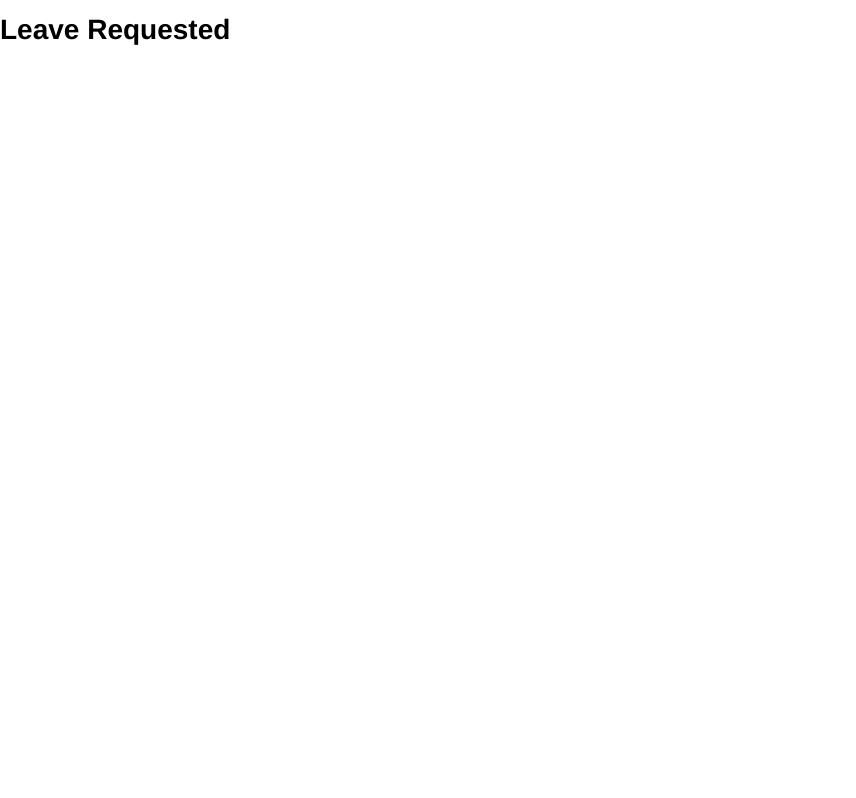
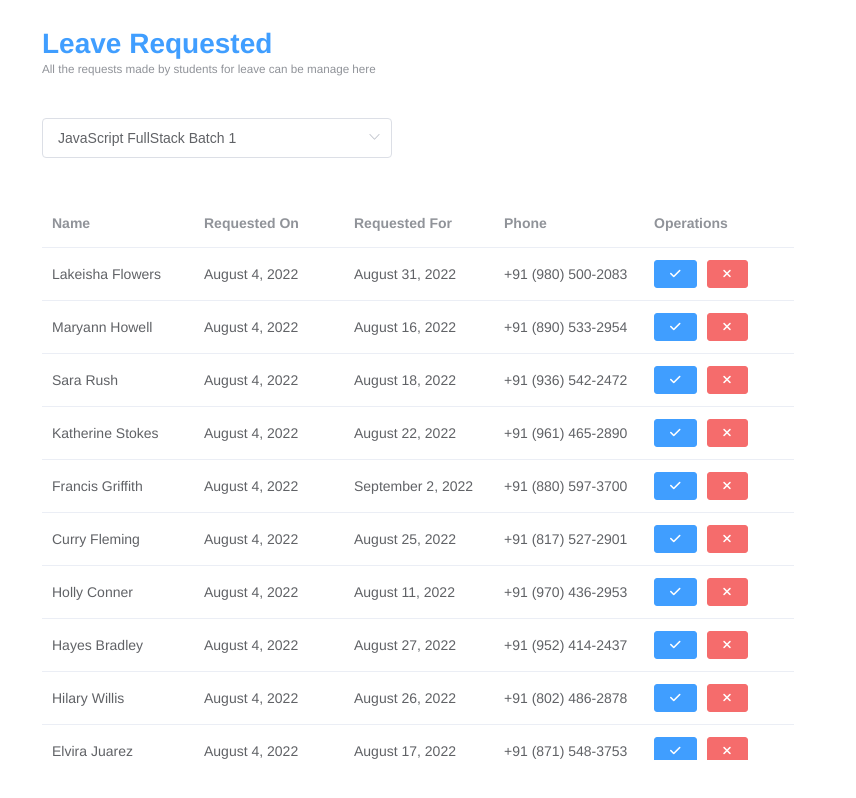
Before and after one commit to aftabMansoori/Request-System, a Vue app: page /leave-requested in a window 1280 px wide. Shown: the whole page, without its empty margins (0-856 px from the left). Built offline with nearby package versions, Linux system fonts and the light colour scheme.

Commit message:
added the leave requested page and intialised the admin calender page

```diff
--- a/src/Pages/Admin/AdminCalender.vue
+++ b/src/Pages/Admin/AdminCalender.vue
@@ -1,6 +1,6 @@
 <template>
   <section>
-    <h1>Calender</h1>
+    <h1 class="text-primary">Calender</h1>
   </section>
 </template>
 
@@ -10,4 +10,10 @@ export default {
 };
 </script>
 
-<style></style>
+<style scoped>
+section {
+  display: flex;
+  flex-direction: column;
+  padding: 0.7em 1em;
+}
+</style>
--- a/src/Pages/Admin/LeaveRequested.vue
+++ b/src/Pages/Admin/LeaveRequested.vue
@@ -1,13 +1,89 @@
 <template>
   <section>
-    <h1>Leave Requested</h1>
+    <header>
+      <h1 class="text-primary mb-none">Leave Requested</h1>
+      <small class="text-secondary"
+        >All the requests made by students for leave can be manage here</small
+      >
+    </header>
+
+    <div>
+      <div class="select-wrapper mt-4">
+        <BaseSelect :batches="batches" />
+      </div>
+
+      <div class="mt-4 table-wrapper">
+        <BaseTable :data="leavesRequested" />
+      </div>
+    </div>
   </section>
 </template>
 
 <script>
+import BaseSelect from "@/Components/Admin/BaseSelect.vue";
+import BaseTable from "@/Components/Admin/BaseTable.vue";
+
+import { RequestedLeaves } from "@/data/RequestedLeaveData";
+
 export default {
   name: "LeaveRequested",
+  components: { BaseSelect, BaseTable },
+
+  data() {
+    return {
+      batches: [
+        {
+          id: 0,
+          name: "JavaScript FullStack Batch 1",
+          value: "mevn-batch-1",
+        },
+        {
+          id: 1,
+          name: "JavaScript FullStack Batch 2",
+          value: "mevn-batch-2",
+        },
+        {
+          id: 2,
+          name: "DJANGO FullStack",
+          value: "django",
+        },
+        {
+          id: 3,
+          name: "UI/UX Developer",
+          value: "ui-ux",
+        },
+      ],
+      leavesRequested: [...RequestedLeaves],
+    };
+  },
 };
 </script>
 
-<style></style>
+<style scoped>
+section {
+  padding: 1em 3em;
+  width: 90%;
+}
+
+.select-wrapper {
+  display: flex;
+  justify-content: start;
+}
+
+.table-wrapper {
+  height: 70vh;
+  overflow: auto;
+}
+
+@media (max-width: 768px) {
+  section {
+    padding: 1em;
+    overflow: auto;
+  }
+
+  header {
+    text-align: center;
+    margin-bottom: 2em;
+  }
+}
+</style>
--- /dev/null
+++ b/src/data/RequestedLeaveData.js
@@ -0,0 +1,184 @@
+const RequestedLeaves = [
+  {
+    _id: "62ec30c768227116f05bded7",
+    name: "Lakeisha Flowers",
+    email: "lakeishaflowers@zilla.com",
+    phone: "+91 (980) 500-2083",
+    requestedOn: "Fri Aug 05 2022 02:19:11 GMT+0530 (India Standard Time)",
+    startDate: "Wed Aug 31 2022 15:18:45 GMT+0530 (India Standard Time)",
+    endDate: "Tue Sep 06 2022 12:13:16 GMT+0530 (India Standard Time)",
+  },
+  {
+    _id: "62ec30c7cbf11105e11b60da",
+    name: "Maryann Howell",
+    email: "maryannhowell@zilla.com",
+    phone: "+91 (890) 533-2954",
+    requestedOn: "Fri Aug 05 2022 02:19:11 GMT+0530 (India Standard Time)",
+    startDate: "Tue Aug 16 2022 20:15:08 GMT+0530 (India Standard Time)",
+    endDate: "Mon Aug 29 2022 03:04:34 GMT+0530 (India Standard Time)",
+  },
+  {
+    _id: "62ec30c7ed3855b12948ef95",
+    name: "Sara Rush",
+    email: "sararush@zilla.com",
+    phone: "+91 (936) 542-2472",
+    requestedOn: "Fri Aug 05 2022 02:19:11 GMT+0530 (India Standard Time)",
+    startDate: "Thu Aug 18 2022 18:43:29 GMT+0530 (India Standard Time)",
+    endDate: "Tue Aug 30 2022 23:58:15 GMT+0530 (India Standard Time)",
+  },
+  {
+    _id: "62ec30c7ec8c6ecd0bcde6dd",
+    name: "Katherine Stokes",
+    email: "katherinestokes@zilla.com",
+    phone: "+91 (961) 465-2890",
+    requestedOn: "Fri Aug 05 2022 02:19:11 GMT+0530 (India Standard Time)",
+    startDate: "Mon Aug 22 2022 22:33:33 GMT+0530 (India Standard Time)",
+    endDate: "Wed Aug 10 2022 18:11:43 GMT+0530 (India Standard Time)",
+  },
+  {
+    _id: "62ec30c7dcc70553922d7e42",
+    name: "Francis Griffith",
+    email: "francisgriffith@zilla.com",
+    phone: "+91 (880) 597-3700",
+    requestedOn: "Fri Aug 05 2022 02:19:11 GMT+0530 (India Standard Time)",
+    startDate: "Sat Sep 03 2022 03:32:32 GMT+0530 (India Standard Time)",
+    endDate: "Wed Aug 24 2022 10:13:10 GMT+0530 (India Standard Time)",
+  },
+  {
+    _id: "62ec30c71e8a52daae6c48dc",
+    name: "Curry Fleming",
+    email: "curryfleming@zilla.com",
+    phone: "+91 (817) 527-2901",
+    requestedOn: "Fri Aug 05 2022 02:19:11 GMT+0530 (India Standard Time)",
+    startDate: "Thu Aug 25 2022 08:08:21 GMT+0530 (India Standard Time)",
+    endDate: "Mon Aug 29 2022 07:55:23 GMT+0530 (India Standard Time)",
+  },
+  {
+    _id: "62ec30c7733a48ead1c1a843",
+    name: "Holly Conner",
+    email: "hollyconner@zilla.com",
+    phone: "+91 (970) 436-2953",
+    requestedOn: "Fri Aug 05 2022 02:19:11 GMT+0530 (India Standard Time)",
+    startDate: "Thu Aug 11 2022 15:52:28 GMT+0530 (India Standard Time)",
+    endDate: "Tue Sep 06 2022 03:32:42 GMT+0530 (India Standard Time)",
+  },
+  {
+    _id: "62ec30c7fce169f119adca97",
+    name: "Hayes Bradley",
+    email: "hayesbradley@zilla.com",
+    phone: "+91 (952) 414-2437",
+    requestedOn: "Fri Aug 05 2022 02:19:11 GMT+0530 (India Standard Time)",
+    startDate: "Sat Aug 27 2022 13:23:57 GMT+0530 (India Standard Time)",
+    endDate: "Thu Sep 01 2022 18:40:21 GMT+0530 (India Standard Time)",
+  },
+  {
+    _id: "62ec30c73a49a064633e854e",
+    name: "Hilary Willis",
+    email: "hilarywillis@zilla.com",
+    phone: "+91 (802) 486-2878",
+    requestedOn: "Fri Aug 05 2022 02:19:11 GMT+0530 (India Standard Time)",
+    startDate: "Sat Aug 27 2022 03:34:12 GMT+0530 (India Standard Time)",
+    endDate: "Sun Aug 21 2022 15:41:06 GMT+0530 (India Standard Time)",
+  },
+  {
+    _id: "62ec30c7008e4a9d72e311be",
+    name: "Elvira Juarez",
+    email: "elvirajuarez@zilla.com",
+    phone: "+91 (871) 548-3753",
+    requestedOn: "Fri Aug 05 2022 02:19:11 GMT+0530 (India Standard Time)",
+    startDate: "Wed Aug 17 2022 08:21:14 GMT+0530 (India Standard Time)",
+    endDate: "Sat Sep 03 2022 08:11:54 GMT+0530 (India Standard Time)",
+  },
+  {
+    _id: "62ec30c7706791c432d18e5f",
+    name: "Bridgett Carpenter",
+    email: "bridgettcarpenter@zilla.com",
+    phone: "+91 (939) 496-2959",
+    requestedOn: "Fri Aug 05 2022 02:19:11 GMT+0530 (India Standard Time)",
+    startDate: "Mon Aug 29 2022 07:13:18 GMT+0530 (India Standard Time)",
+    endDate: "Wed Aug 24 2022 09:18:36 GMT+0530 (India Standard Time)",
+  },
+  {
+    _id: "62ec30c7376d64682cfbaac3",
+    name: "Ines Hinton",
+    email: "ineshinton@zilla.com",
+    phone: "+91 (860) 481-2118",
+    requestedOn: "Fri Aug 05 2022 02:19:11 GMT+0530 (India Standard Time)",
+    startDate: "Fri Aug 19 2022 00:42:15 GMT+0530 (India Standard Time)",
+    endDate: "Wed Aug 31 2022 07:46:30 GMT+0530 (India Standard Time)",
+  },
+  {
+    _id: "62ec30c7d97290d79f72146b",
+    name: "Brennan Fletcher",
+    email: "brennanfletcher@zilla.com",
+    phone: "+91 (936) 569-2646",
+    requestedOn: "Fri Aug 05 2022 02:19:11 GMT+0530 (India Standard Time)",
+    startDate: "Mon Aug 15 2022 19:13:42 GMT+0530 (India Standard Time)",
+    endDate: "Sun Aug 07 2022 01:21:21 GMT+0530 (India Standard Time)",
+  },
+  {
+    _id: "62ec30c70b74c8854f1df84b",
+    name: "Chapman Henderson",
+    email: "chapmanhenderson@zilla.com",
+    phone: "+91 (952) 515-3192",
+    requestedOn: "Fri Aug 05 2022 02:19:11 GMT+0530 (India Standard Time)",
+    startDate: "Wed Aug 31 2022 16:07:45 GMT+0530 (India Standard Time)",
+    endDate: "Mon Aug 29 2022 22:00:53 GMT+0530 (India Standard Time)",
+  },
+  {
+    _id: "62ec30c7426b32fcff51d416",
+    name: "Shepherd Mooney",
+    email: "shepherdmooney@zilla.com",
+    phone: "+91 (832) 404-2684",
+    requestedOn: "Fri Aug 05 2022 02:19:11 GMT+0530 (India Standard Time)",
+    startDate: "Fri Aug 26 2022 04:46:56 GMT+0530 (India Standard Time)",
+    endDate: "Wed Aug 31 2022 20:42:55 GMT+0530 (India Standard Time)",
+  },
+  {
+    _id: "62ec30c75174a40b62d9701c",
+    name: "Erna Vaughan",
+    email: "ernavaughan@zilla.com",
+    phone: "+91 (982) 510-3427",
+    requestedOn: "Fri Aug 05 2022 02:19:11 GMT+0530 (India Standard Time)",
+    startDate: "Wed Sep 07 2022 23:37:45 GMT+0530 (India Standard Time)",
+    endDate: "Sat Aug 27 2022 22:36:00 GMT+0530 (India Standard Time)",
+  },
+  {
+    _id: "62ec30c709a16290628b2a0b",
+    name: "Atkins Rojas",
+    email: "atkinsrojas@zilla.com",
+    phone: "+91 (812) 439-3596",
+    requestedOn: "Fri Aug 05 2022 02:19:11 GMT+0530 (India Standard Time)",
+    startDate: "Mon Sep 05 2022 19:56:35 GMT+0530 (India Standard Time)",
+    endDate: "Sat Sep 03 2022 00:03:59 GMT+0530 (India Standard Time)",
+  },
+  {
+    _id: "62ec30c780995c5c943d9fc3",
+    name: "Kirk Copeland",
+    email: "kirkcopeland@zilla.com",
+    phone: "+91 (843) 413-2847",
+    requestedOn: "Fri Aug 05 2022 02:19:11 GMT+0530 (India Standard Time)",
+    startDate: "Mon Sep 05 2022 08:11:44 GMT+0530 (India Standard Time)",
+    endDate: "Mon Aug 29 2022 10:14:02 GMT+0530 (India Standard Time)",
+  },
+  {
+    _id: "62ec30c7d487b46a4d652cf2",
+    name: "Boyer Bartlett",
+    email: "boyerbartlett@zilla.com",
+    phone: "+91 (918) 437-2601",
+    requestedOn: "Fri Aug 05 2022 02:19:11 GMT+0530 (India Standard Time)",
+    startDate: "Wed Aug 17 2022 05:45:06 GMT+0530 (India Standard Time)",
+    endDate: "Sat Aug 20 2022 15:37:15 GMT+0530 (India Standard Time)",
+  },
+  {
+    _id: "62ec30c7007401e2a38ec8a7",
+    name: "Bonita Farley",
+    email: "bonitafarley@zilla.com",
+    phone: "+91 (813) 571-2343",
+    requestedOn: "Fri Aug 05 2022 02:19:11 GMT+0530 (India Standard Time)",
+    startDate: "Sun Aug 07 2022 06:26:21 GMT+0530 (India Standard Time)",
+    endDate: "Wed Aug 31 2022 22:04:22 GMT+0530 (India Standard Time)",
+  },
+];
+
+export { RequestedLeaves };
```
